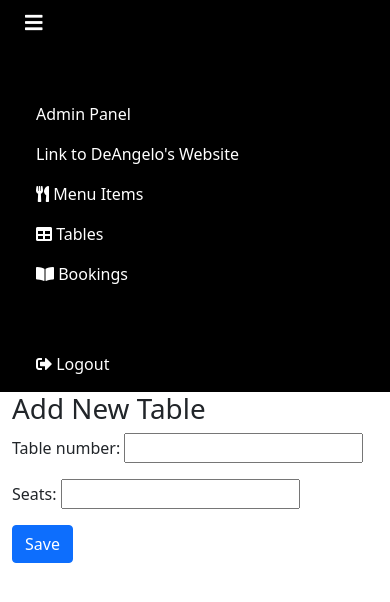
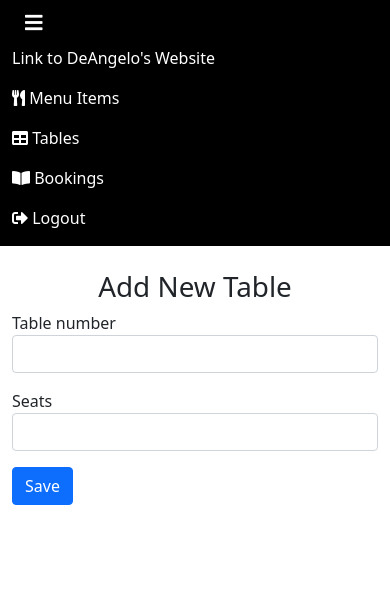
Before and after one commit to PajoHack/Booking-System-PP4, a Django app: page /adminapp/tables/new/ in a window 390 px wide, after a click that opens the changed part. Shown: the top 602 px of the page. Run offline with Django 3.2, Linux system fonts and the light colour scheme; the visitor is signed in with stand-in values (Sample User, id 1); some libraries are stand-ins or nearby versions.

Commit message:
Update navigation for the adminapp to make it more responsive

```diff
--- a/adminapp/templates/adminapp/base.html
+++ b/adminapp/templates/adminapp/base.html
@@ -4,7 +4,7 @@
 <head>
     <meta charset="UTF-8">
     <title>{% block title %}Admin Panel{% endblock %} - DeAngelo's</title>
-    <link href="https://cdn.jsdelivr.net/npm/bootstrap@5.0.2/dist/css/bootstrap.min.css" rel="stylesheet">
+    <link href="https://cdn.jsdelivr.net/npm/bootstrap@5.1.3/dist/css/bootstrap.min.css" rel="stylesheet">
     <link rel="stylesheet" href="https://cdnjs.cloudflare.com/ajax/libs/font-awesome/5.15.3/css/all.min.css">
     <link rel="stylesheet" type="text/css" href="{% static 'css/admin_styles.css' %}">
     {% block css %}{% endblock %}
@@ -12,101 +12,26 @@
 <body>
     <nav class="navbar navbar-expand-lg navbar-light bg-light">
         <div class="container-fluid">
-            <!-- <a class="navbar-brand" href="{% url 'adminapp:admin_home' %}">Admin Panel</a> -->
-            <li class="nav-item d-none d-lg-block">
-                <a class="nav-link active" aria-current="page" href="{% url 'adminapp:admin_home' %}">
-                    Admin Panel
-                </a>
-            </li>
+            <a class="navbar-brand d-none d-lg-block" href="{% url 'adminapp:admin_home' %}">Admin Panel</a>
             <button class="navbar-toggler" type="button" data-bs-toggle="collapse" data-bs-target="#navbarNav" aria-controls="navbarNav" aria-expanded="false" aria-label="Toggle navigation">
                 <i class="fas fa-bars" style="color:#fff;"></i>
             </button>
             <div class="collapse navbar-collapse" id="navbarNav">
                 <ul class="navbar-nav">
-                    <li class="nav-item d-none d-lg-block">
+                    <li class="nav-item">
                         <a class="nav-link" href="{% url 'index' %}" target="_blank" rel="noopener">Link to DeAngelo's Website</a>
                     </li>
-                </ul>
-            </div>
-        </div>
-    </nav>
-
-    <div class="container-fluid">
-        <div class="row">
-            <nav id="sidebarMenu" class="col-md-3 col-lg-2 d-md-block bg-light sidebar collapse d-lg-block">
-                <div class="position-sticky pt-3">
-                    <ul class="nav flex-column">
                     <li class="nav-item">
-                            <a class="nav-link active" aria-current="page" href="{% url 'adminapp:admin_home' %}">
-                                Admin Panel
-                            </a>
-                        </li>
-                        <!-- <li class="nav-item">
-                            <a class="nav-link" href="{% url 'index' %}" target="_blank" rel="noopener">
-                                Link to DeAngelo's Website
-                            </a>
-                        </li> -->
-                        <li class="nav-item">
-                            <a class="nav-link" href="{% url 'adminapp:menu_list' %}">
-                                <i class="fas fa-utensils"></i> Menu Items
-                            </a>
+                        <a class="nav-link" href="{% url 'adminapp:menu_list' %}"><i class="fas fa-utensils"></i> Menu Items</a>
                     </li>
                     <li class="nav-item">
-                            <a class="nav-link" href="{% url 'adminapp:table_list' %}">
-                                <i class="fas fa-table"></i> Tables
-                            </a>
+                        <a class="nav-link" href="{% url 'adminapp:table_list' %}"><i class="fas fa-table"></i> Tables</a>
                     </li>
                     <li class="nav-item">
-                            <a class="nav-link" href="{% url 'adminapp:booking_list' %}">
-                                <i class="fas fa-book-open"></i> Bookings
-                            </a>
+                        <a class="nav-link" href="{% url 'adminapp:booking_list' %}"><i class="fas fa-book-open"></i> Bookings</a>
                     </li>
                     <li class="nav-item logout-link">
-                            <a class="nav-link" href="{% url 'logout' %}">
-                                <i class="fas fa-sign-out-alt"></i> Logout
-                            </a>
-                        </li>
-                    </ul>
-                </div>
-            </nav>
-
-            <nav class="navbar navbar-expand-lg navbar-light bg-light">
-                <div class="container-fluid">
-                    <button class="navbar-toggler" type="button" data-bs-toggle="collapse" data-bs-target="#navbarNav" aria-controls="navbarNav" aria-expanded="false" aria-label="Toggle navigation">
-                        <span class="navbar-toggler-icon"></span>
-                    </button>
-                    <div class="collapse navbar-collapse" id="navbarNav">
-                        <ul class="navbar-nav">
-                            <!-- Add your side navigation links here as well -->
-                            <li class="nav-item d-lg-none">
-                                <a class="nav-link" href="{% url 'adminapp:admin_home' %}">
-                                    Admin Panel
-                                </a>
-                            </li>
-                            <li class="nav-item d-lg-none">
-                                <a class="nav-link" href="{% url 'index' %}" target="_blank" rel="noopener">
-                                    Link to DeAngelo's Website
-                                </a>
-                            </li>
-                            <li class="nav-item d-lg-none">
-                                <a class="nav-link" href="{% url 'adminapp:menu_list' %}">
-                                    <i class="fas fa-utensils"></i> Menu Items
-                                </a>
-                            </li>
-                            <li class="nav-item d-lg-none">
-                                <a class="nav-link" href="{% url 'adminapp:table_list' %}">
-                                    <i class="fas fa-table"></i> Tables
-                                </a>
-                            </li>
-                            <li class="nav-item d-lg-none">
-                                <a class="nav-link" href="{% url 'adminapp:booking_list' %}">
-                                    <i class="fas fa-book-open"></i> Bookings
-                                </a>
-                            </li>
-                            <li class="nav-item logout-link d-lg-none">
-                                <a class="nav-link" href="{% url 'logout' %}">
-                                    <i class="fas fa-sign-out-alt"></i> Logout
-                                </a>
+                        <a class="nav-link" href="{% url 'logout' %}"><i class="fas fa-sign-out-alt"></i> Logout</a>
                     </li>
                 </ul>
             </div>
@@ -119,7 +44,7 @@
         </div>
     </div>
 
-    <script src="https://cdn.jsdelivr.net/npm/bootstrap@5.0.2/dist/js/bootstrap.bundle.min.js"></script>
+    <script src="https://cdn.jsdelivr.net/npm/bootstrap@5.1.3/dist/js/bootstrap.bundle.min.js"></script>
     {% block js %}{% endblock %}
 </body>
 </html>
--- a/adminapp/templates/adminapp/table_form.html
+++ b/adminapp/templates/adminapp/table_form.html
@@ -1,10 +1,32 @@
 {% extends "adminapp/base.html" %}
 {% block extra_title %} Add New Table {% endblock %}
+{% load widget_tweaks %}
 {% block content %}
-    <h1>Add New Table</h1>
-    <form method="post">
-        {% csrf_token %}
-        {{ form.as_p }}
-        <button type="submit" class="btn btn-primary">Save</button>
-    </form>
+<div class="container mt-4">
+    <h1 class="text-center">Add New Table</h1>
+    <div class="row justify-content-center">
+        <div class="col-md-6">
+            <form method="post">
+                {% csrf_token %}
+                {% for field in form %}
+                    <div class="form-group">
+                        <label for="{{ field.id_for_label }}">{{ field.label }}</label>
+                        {{ field|add_class:"form-control mb-3" }}
+                        {% if field.help_text %}
+                            <small class="form-text text-muted">{{ field.help_text }}</small>
+                        {% endif %}
+                        {% if field.errors %}
+                            <div class="alert alert-danger">
+                                {{ field.errors }}
+                            </div>
+                        {% endif %}
+                    </div>
+                {% endfor %}
+                <div class="form-group">
+                    <button type="submit" class="btn btn-primary">Save</button>
+                </div>
+            </form>
+        </div>
+    </div>
+</div>
 {% endblock %}
--- a/adminapp/views.py
+++ b/adminapp/views.py
@@ -127,7 +127,7 @@ def table_edit(request, pk):
 @login_required
 @user_passes_test(lambda u: u.is_superuser, login_url='adminapp:not_superuser')
 def booking_list(request):
-    bookings_list = Booking.objects.all()
+    bookings_list = Booking.objects.all().order_by('id')
     paginator = Paginator(bookings_list, 10)  # Show 10 bookings per page.
 
     page_number = request.GET.get('page')
--- a/deangelos/settings.py
+++ b/deangelos/settings.py
@@ -45,7 +45,7 @@ TEMPLATES_DIR = os.path.join(BASE_DIR, 'templates')
 SECRET_KEY = os.environ.get('SECRET_KEY')
 
 # SECURITY WARNING: don't run with debug turned on in production!
-DEBUG = False
+DEBUG = True
 
 ALLOWED_HOSTS = [
     '8000-pajohack-bookingsystemp-mfnpaufhzch.ws-eu101.gitpod.io',
--- a/static/css/admin_styles.css
+++ b/static/css/admin_styles.css
@@ -61,6 +61,6 @@ html, body{
     object-position: center;
 }
 
-.logout-link {
-    margin-top: 50px; /* or whatever value you want */
-}
+/* .logout-link {
+    margin-top: 50px;
+} */
--- a/templates/base.html
+++ b/templates/base.html
@@ -19,7 +19,7 @@
         <!-- Responsive navbar-->
         <nav class="navbar navbar-expand-lg navbar-dark bg-dark">
             <div class="container">
-                <a class="navbar-brand" href="{% url 'index' %}">DeAngelos's</a>
+                <a class="navbar-brand" href="{% url 'index' %}">DeAngelo's</a>
                 <button class="navbar-toggler" type="button" data-toggle="collapse" data-target="#navbarSupportedContent" aria-controls="navbarSupportedContent" aria-expanded="false" aria-label="Toggle navigation"><span class="navbar-toggler-icon"></span></button>
                 <div class="collapse navbar-collapse" id="navbarSupportedContent">
                     <ul class="navbar-nav ms-auto mb-2 mb-lg-0">
@@ -53,7 +53,7 @@
 <!-- Footer-->
 <footer class="py-5 bg-dark footer">
     <div class="container">
-        <p class="m-0 text-center text-white">Copyright &copy; Deangelo's 2023</p>
+        <p class="m-0 text-center text-white">Copyright &copy; DeAngelo's 2023<span id="currentYear"></span></p>
         <div class="social-media">
             <a href="https://www.facebook.com/" target="_blank">
                 <i class="fab fa-facebook-f"></i>
```
Also changed, not shown: static/js/scripts.js (line endings or trailing spaces). Lines whose indentation alone changed are shown as unchanged.
